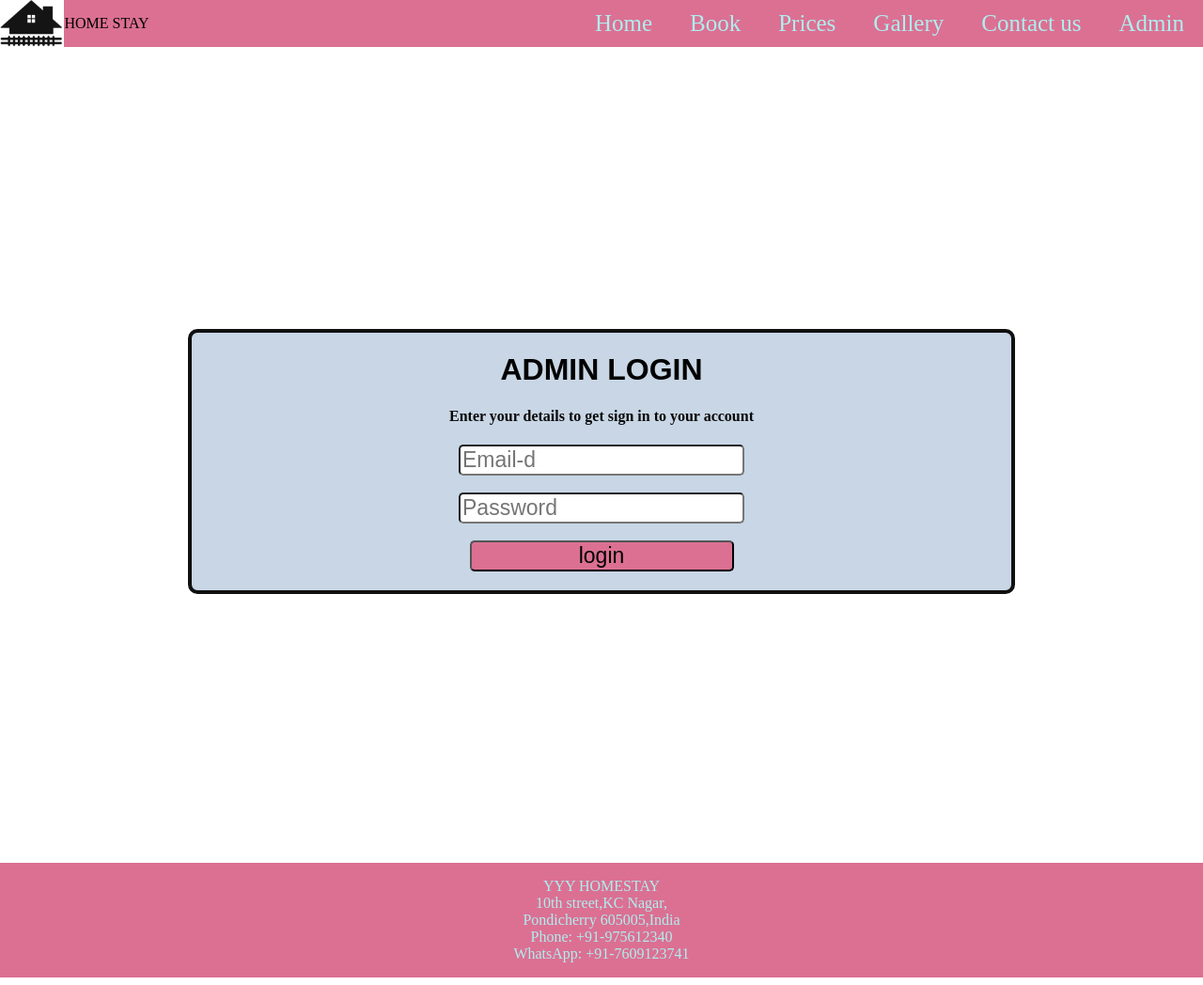
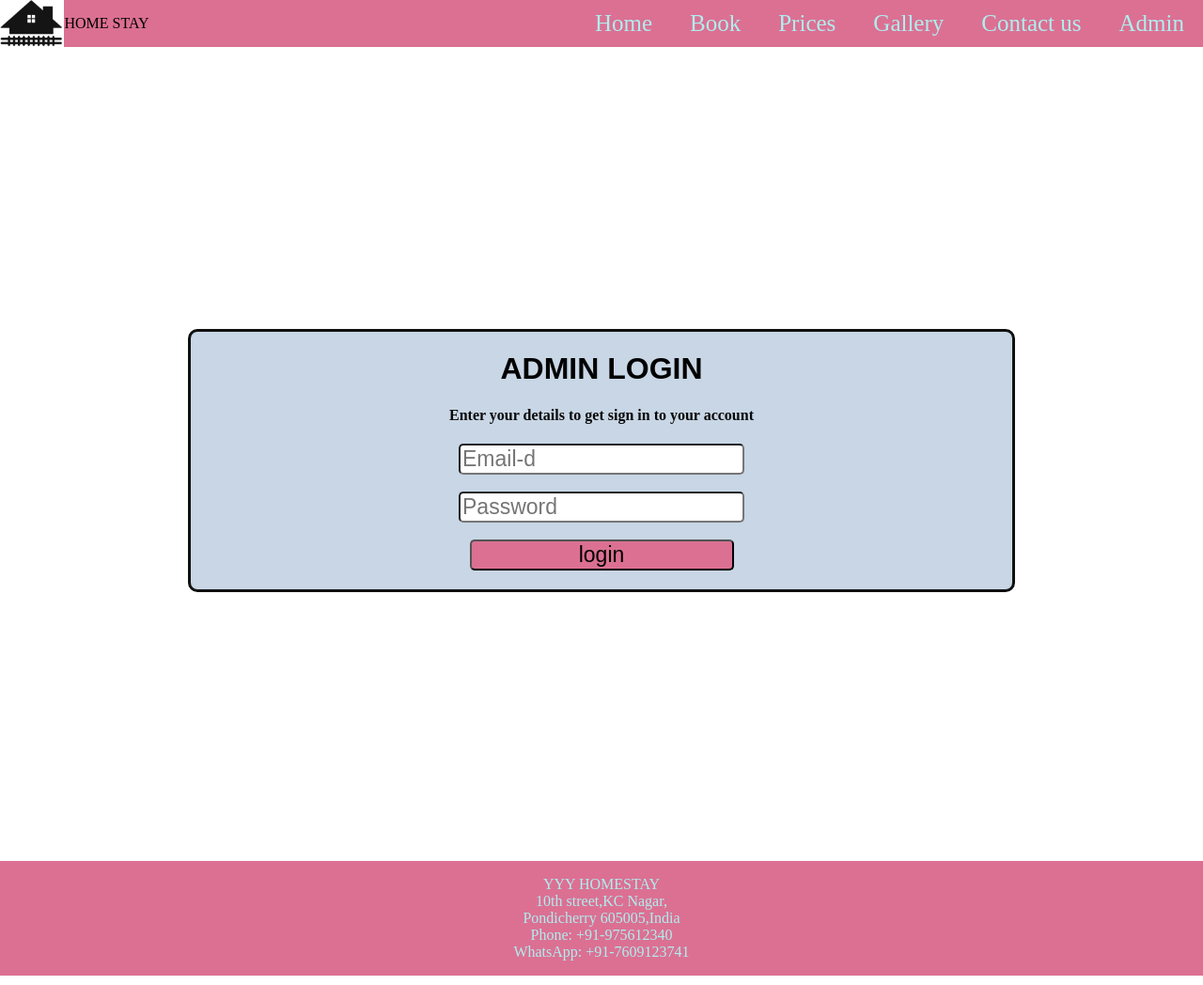
Before and after one commit to AahaSolutions1/HomestayProject, a PHP site: page /admiin.php in a window 1280 px wide. Shown: the whole page at 94% size. Run offline with PHP 8.4, Linux system fonts and the light colour scheme.

Commit message:
git commit admin.php

```diff
--- a/admiin.php
+++ b/admiin.php
@@ -13,7 +13,7 @@
              margin-top:200px;
              border-radius: 10px;
              padding-bottom: 20px;
-             border:4px solid rgb(16, 16, 16)
+             border:3px solid rgb(16, 16, 16)
          }
          h1{
            font-weight: bolder;
```
